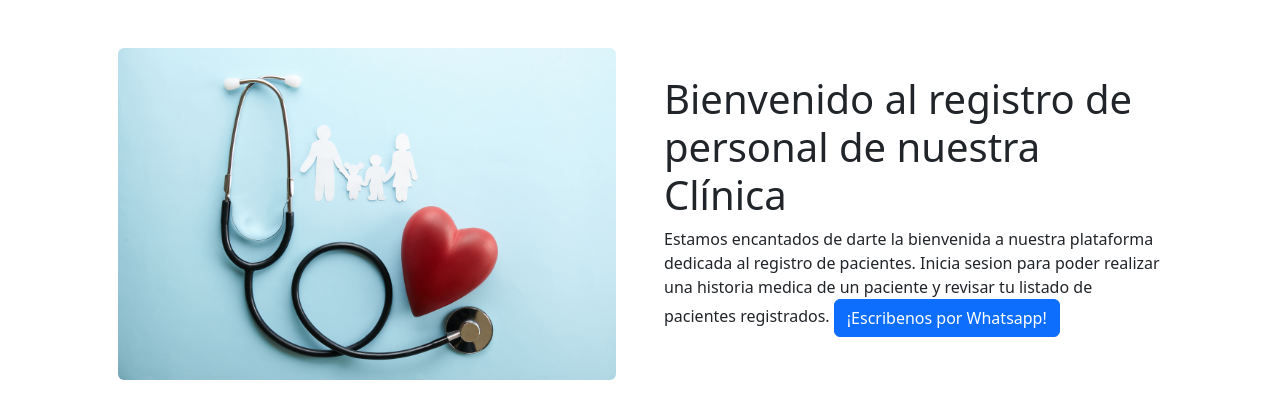
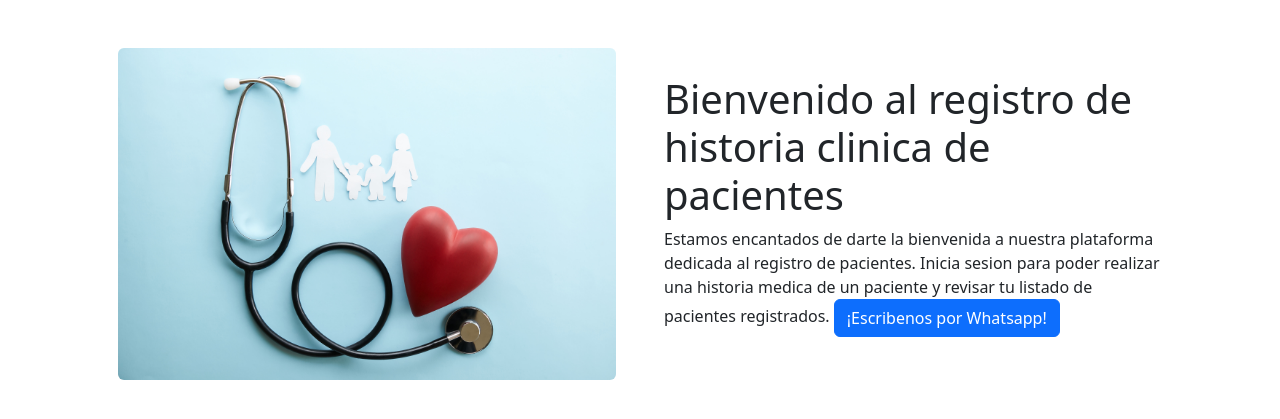
Before and after one commit to juanesarist/Aristizabal-Garzon-Juan-Esteban, a Django app: page / in a window 1280 px wide. Shown: the part 72-491 px from the top of the page. Run offline with Django 5.2, Linux system fonts and the light colour scheme; some libraries are stand-ins or nearby versions.

Commit message:
Cambios finales

```diff
--- a/project/core/templates/core/index.html
+++ b/project/core/templates/core/index.html
@@ -17,7 +17,7 @@
             <div class="row gx-4 gx-lg-5 align-items-center my-5">
                 <div class="col-lg-6"><img class="img-fluid rounded mb-4 mb-lg-0" src={% static "core/assets/health.jpeg" %} alt="..." /></div>
                 <div class="col-lg-6">
-                    <h1 class="font-weight-light">Bienvenido al registro de personal de nuestra Clínica</h1>
+                    <h1 class="font-weight-light">Bienvenido al registro de historia clinica de pacientes</h1>
                     <p>
                         Estamos encantados de darte la bienvenida a nuestra plataforma dedicada al registro de pacientes. Inicia sesion para poder realizar una historia medica de un paciente y revisar tu listado de pacientes registrados.
                     <a class="btn btn-primary" href="https://wa.me/1234567890?text=¡Hola!%20¿Cómo%20estás%3F">¡Escribenos por Whatsapp!</a>
```
Also changed, not shown: project/db.sqlite3, project/media/avatares/Screenshot_2024-03-12_200656_BCeJw7X.png (added).
